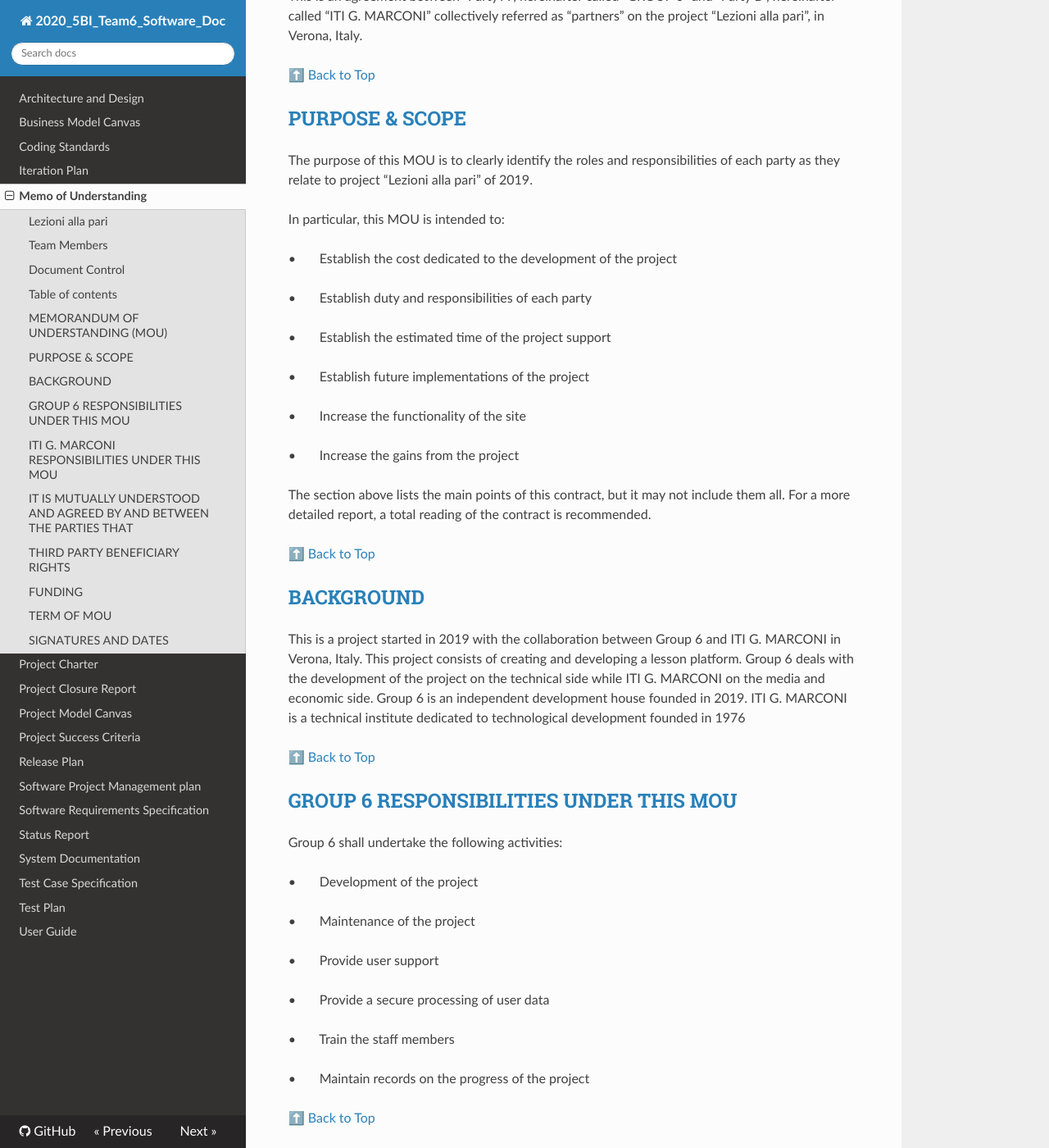
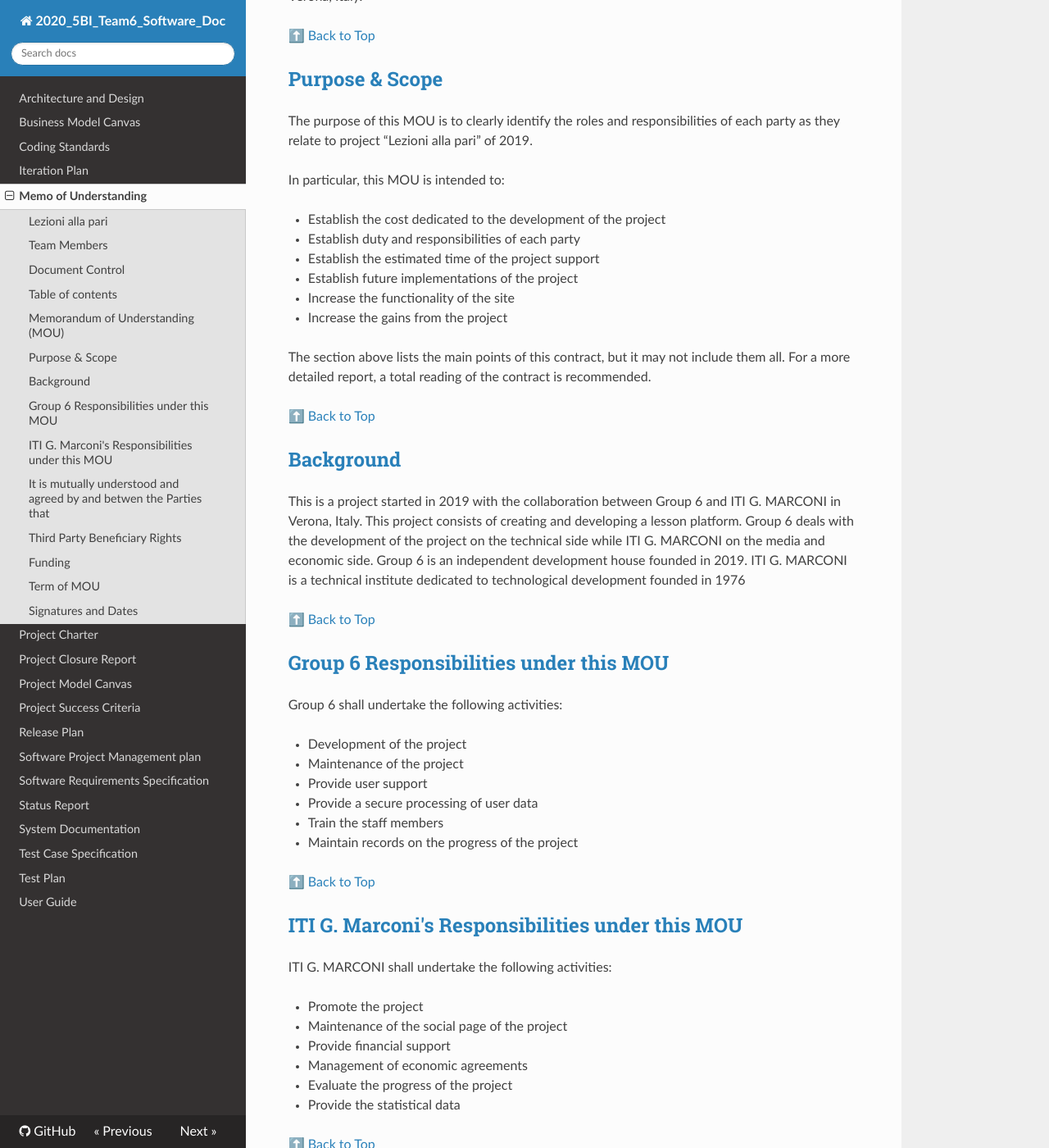
Before and after one commit to KilliKrate/Software-Documentation-G6, an MkDocs documentation site: the page built from docs/Memo of Understanding/index.md, in a window 1280 px wide and 1400 px high, scrolled down 1657 px. Shown: the whole window at 82% size. Built offline with MkDocs 1.6.1, drawn with Linux system fonts in a browser that asks for light colours; nearby versions of some CDN libraries; some of the changed text lies outside the part shown.

Commit message:
Format and correct contents of the MOU doc

```diff
--- a/docs/Memo of Understanding/index.md
+++ b/docs/Memo of Understanding/index.md
@@ -29,104 +29,102 @@ Group 6 is responsible for developing and maintaining this document.
 -----------------------------------------------------
 ## [Table of contents](#table-of-contents)
 >
-> [MEMORANDUM OF UNDERSTANDING (MOU)](#memorandum-of-understanding-mou)
+> [Memorandum of Understanding (MOU)](#memorandum-of-understanding-mou)
 >
-> [PURPOSE & SCOPE](#purpose-&-scope)
+> [Purpose & Scope](#purpose-&-scope)
 >
-> [BACKGROUND](#background)
+> [Background](#background)
 >
-> [GROUP 6 RESPONSIBILITIES UNDER THIS MOU](#group-6-responsibilities-under-this-mou)
+> [Group 6 Responsibilities under this MOU](#group-6-responsibilities-under-this-mou)
 >
-> [ITI G. MARCONI RESPONSIBILITIES UNDER THIS MOU](#iti-g-marconi-responsibilities-under-this-mou)
+> [ITI G. Marconi's Responsibilities under this MOU](#iti-g-marconi's-responsibilities-under-this-mou)
 >
-> [IT IS MUTUALLY UNDERSTOOD AND AGREED BY AND BETWEEN THE PARTIES THAT](#it-is-mutually-understood-and-agreed-by-and-between-the-parties-that)
+> [It is mutually understood and agreed by and betwen the Parties that](#it-is-mutually-understood-and-agreed-by-and-between-the-parties-that)
 >
-> [THIRD PARTY BENEFICIARY RIGHTS](#third-party-beneficiary-rights)
+> [Third Party Beneficiary Rights](#third-party-beneficiary-rights)
 >
-> [FUNDING](#funding)
+> [Funding](#funding)
 >
-> [TERM OF MOU](#term-of-mou)
+> [Term of MOU](#term-of-mou)
 >
-> [SIGNATURES AND DATES](#signatures-and-dates)
+> [Signatures and Dates](#signatures-and-dates)
 >
 -----------------------------------------------------
 
-## [MEMORANDUM OF UNDERSTANDING (MOU)](#memorandum-of-understanding-mou)
+## [Memorandum of Understanding (MOU)](#memorandum-of-understanding-mou)
 
 between
 
 GROUP 6 and ITI G. MARCONI
 
-&nbsp;
-
 This is an agreement between “Party A”, hereinafter called “GROUP 6” and “Party B”, hereinafter called “ITI G. MARCONI” collectively referred as “partners” on the project “Lezioni alla pari”, in Verona, Italy.
 
 [⬆️ Back to Top](#table-of-contents)
 
-## [PURPOSE & SCOPE](#purpose-&-scope)
+## [Purpose & Scope](#purpose-&-scope)
 The purpose of this MOU is to clearly identify the roles and responsibilities of each party as they relate to project “Lezioni alla pari” of 2019.
 
 In particular, this MOU is intended to:
 
-•&nbsp;&nbsp;&nbsp;&nbsp;&nbsp;&nbsp; Establish the cost dedicated to the development of the project
+- Establish the cost dedicated to the development of the project
 
-•&nbsp;&nbsp;&nbsp;&nbsp;&nbsp;&nbsp; Establish duty and responsibilities of each party
+- Establish duty and responsibilities of each party
 
-•&nbsp;&nbsp;&nbsp;&nbsp;&nbsp;&nbsp; Establish the estimated time of the project support
+- Establish the estimated time of the project support
 
-•&nbsp;&nbsp;&nbsp;&nbsp;&nbsp;&nbsp; Establish future implementations of the project
+- Establish future implementations of the project
 
-•&nbsp;&nbsp;&nbsp;&nbsp;&nbsp;&nbsp; Increase the functionality of the site
+- Increase the functionality of the site
 
-•&nbsp;&nbsp;&nbsp;&nbsp;&nbsp;&nbsp; Increase the gains from the project
+- Increase the gains from the project
 
 The section above lists the main points of this contract, but it may not include them all. For a more detailed report, a total reading of the contract is recommended.
 
 [⬆️ Back to Top](#table-of-contents)
 
-## [BACKGROUND](#background)
+## [Background](#background)
 This is a project started in 2019 with the collaboration between Group 6 and ITI G. MARCONI in Verona, Italy. This project consists of creating and developing a lesson platform. Group 6 deals with the development of the project on the technical side while ITI G. MARCONI on the media and economic side. Group 6 is an independent development house founded in 2019. ITI G. MARCONI is a technical institute dedicated to technological development founded in 1976
 
 [⬆️ Back to Top](#table-of-contents)
 
-## [GROUP 6 RESPONSIBILITIES UNDER THIS MOU](#group-6-responsibilities-under-this-mou)
+## [Group 6 Responsibilities under this MOU](#group-6-responsibilities-under-this-mou)
 
 
 Group 6 shall undertake the following activities:
 
-•&nbsp;&nbsp;&nbsp;&nbsp;&nbsp;&nbsp; Development of the project
+- Development of the project
 
-•&nbsp;&nbsp;&nbsp;&nbsp;&nbsp;&nbsp; Maintenance of the project
+- Maintenance of the project
 
-•&nbsp;&nbsp;&nbsp;&nbsp;&nbsp;&nbsp; Provide user support
+- Provide user support
 
-•&nbsp;&nbsp;&nbsp;&nbsp;&nbsp;&nbsp; Provide a secure processing of user data
+- Provide a secure processing of user data
 
-•&nbsp;&nbsp;&nbsp;&nbsp;&nbsp;&nbsp; Train the staff members
+- Train the staff members
 
-•&nbsp;&nbsp;&nbsp;&nbsp;&nbsp;&nbsp; Maintain records on the progress of the project
+- Maintain records on the progress of the project
 
 [⬆️ Back to Top](#table-of-contents)
 
-## [ITI G. MARCONI RESPONSIBILITIES UNDER THIS MOU](#iti-g-marconi-responsibilities-under-this-mou)
+## [ITI G. Marconi's Responsibilities under this MOU](#iti-g-marconi's-responsibilities-under-this-mou)
 
 ITI G. MARCONI shall undertake the following activities:
 
-•&nbsp;&nbsp;&nbsp;&nbsp;&nbsp;&nbsp; Promote the project
+- Promote the project
 
-•&nbsp;&nbsp;&nbsp;&nbsp;&nbsp;&nbsp; Maintenance of the social page of the project
+- Maintenance of the social page of the project
 
-•&nbsp;&nbsp;&nbsp;&nbsp;&nbsp;&nbsp; Provide financial support
+- Provide financial support
 
-•&nbsp;&nbsp;&nbsp;&nbsp;&nbsp;&nbsp; Management of economic agreements
+- Management of economic agreements
 
-•&nbsp;&nbsp;&nbsp;&nbsp;&nbsp;&nbsp; Evaluate the progress of the project
+- Evaluate the progress of the project
 
-•&nbsp;&nbsp;&nbsp;&nbsp;&nbsp;&nbsp; Provide the statistical data
+- Provide the statistical data
 
 [⬆️ Back to Top](#table-of-contents)
 
-## [IT IS MUTUALLY UNDERSTOOD AND AGREED BY AND BETWEEN THE PARTIES THAT](#it-is-mutually-understood-and-agreed-by-and-between-the-parties-that)
+## [It is mutually understood and agreed by and betwen the Parties that](#it-is-mutually-understood-and-agreed-by-and-between-the-parties-that)
 
 1. Modification or changes to the contract are only possible consent of both parties and that the party wishing to implement the change must notify the other party at least 48 hours in advance.
 
@@ -136,19 +134,19 @@ ITI G. MARCONI shall undertake the following activities:
 
 [⬆️ Back to Top](#table-of-contents)
 
-## [THIRD PARTY BENEFICIARY RIGHTS](#third-party-beneficiary-rights)
+## [Third Party Beneficiary Rights](#third-party-beneficiary-rights)
 
 The parties do not intend to create in any other individual or entity the status of a third-party beneficiary, and this MOU shall not be construed so as to create such status.  The rights, duties and obligations contained in this MOU shall operate only between the parties to this MOU, and shall inure solely to the benefit of the parties to this MOU.  The provisions of this MOU are intended only to assist the parties in determining and performing their obligations under this MOU.  The parties to this MOU intend and expressly agree that only parties signatory to this MOU shall have any legal or equitable right to seek to enforce this MOU, to seek any remedy arising out of a party’s performance or failure to perform any term or condition of this MOU, or to bring an action for the breach of this MOU.
 
 [⬆️ Back to Top](#table-of-contents)
 
-## [FUNDING](#funding)
+## [Funding](#funding)
 
 This MOU does not include the reimbursement of funds between the two parties.
 
 [⬆️ Back to Top](#table-of-contents)
 
-## [TERM OF MOU](#term-of-mou)
+## [Term of MOU](#term-of-mou)
 
 This MOU is effective upon the day and date last signed and executed by the duly authorized representatives of the parties to this MOU and the governing bodies of the parties’ respective counties or municipalities and shall remain in full force and effect for not longer than 2 years. This MOU may be terminated, without cause, by either party upon 48 hours written notice, which notice shall be delivered by hand or by certified mail to the address listed above.
 
@@ -156,10 +154,11 @@ Parties A and B indicate agreement with this MOU by their signatures.
 
 [⬆️ Back to Top](#table-of-contents)
 
-## [SIGNATURES AND DATES](#signatures-and-dates)
+## [Signatures and Dates](#signatures-and-dates)
 
-GROUP 6&nbsp;&nbsp;&nbsp;&nbsp;&nbsp;&nbsp;&nbsp;&nbsp;&nbsp;&nbsp;&nbsp;&nbsp;&nbsp;&nbsp;&nbsp;&nbsp;&nbsp;&nbsp;&nbsp;&nbsp;&nbsp;&nbsp;&nbsp;&nbsp;&nbsp;&nbsp;&nbsp;&nbsp;&nbsp;&nbsp;&nbsp;&nbsp;&nbsp;&nbsp;&nbsp;&nbsp;ITI G.MARCONI
-
-13/04/2020&nbsp;&nbsp;&nbsp;&nbsp;&nbsp;&nbsp;&nbsp;&nbsp;&nbsp;&nbsp;&nbsp;&nbsp;&nbsp;&nbsp;&nbsp;&nbsp;&nbsp;&nbsp;&nbsp;&nbsp;&nbsp;&nbsp;&nbsp;&nbsp;&nbsp;&nbsp;&nbsp;&nbsp;&nbsp;&nbsp;&nbsp;&nbsp;&nbsp;&nbsp;&nbsp;13/04/2020
+| Group 6 | ITI G. Marconi |
+| - | - |
+| <br> | <br> |
+| 13/04/2020 | 13/04/2020|
 
 [⬆️ Back to Top](#table-of-contents)
```
